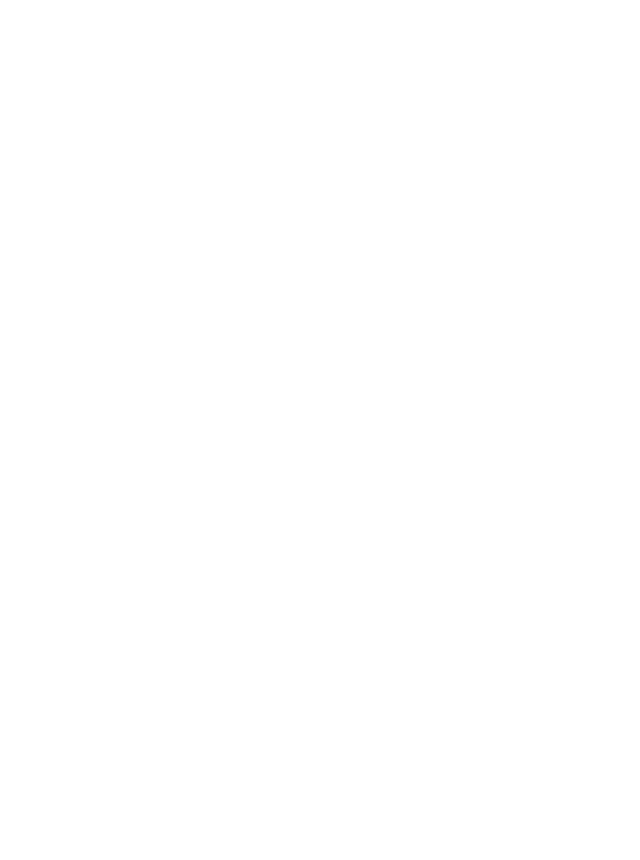
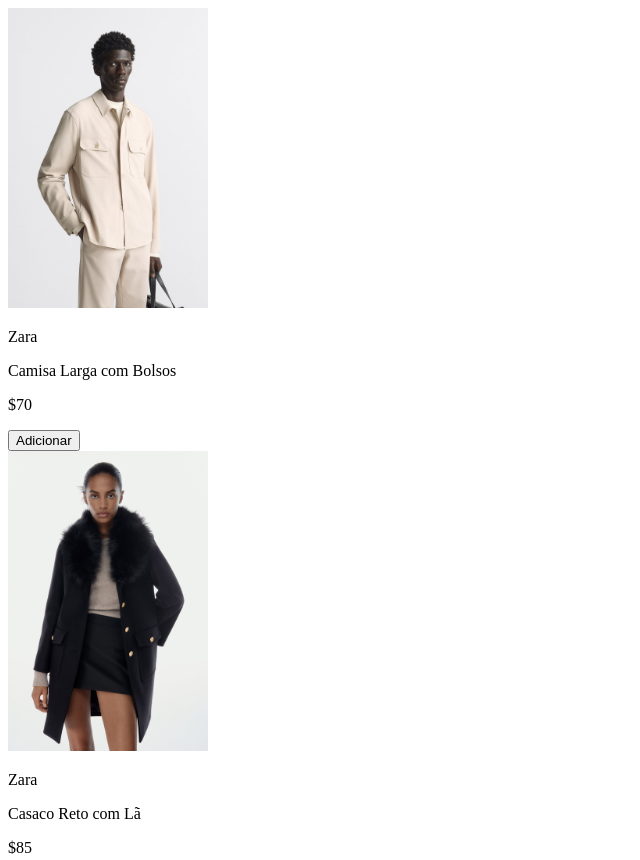
Before and after one commit to RaphMt117/mercadoJS, a website: page index.html in a window 1280 px wide. Shown: the top 860 px of the page, without its empty margins (0-640 px from the left). Before the commit the page ends 800 px from the top, so only its background shows below. Drawn offline with Linux system fonts and the light colour scheme.

Commit message:
added products and basic js

```diff
--- a/index.html
+++ b/index.html
@@ -8,6 +8,14 @@
         <title>MercadoJS</title>
     </head>
     <body>
+        <header>
 
+        </header>
+
+        <main>
+            <section id="container-produto"></section>
+        </main>
+
+        <script src="./main.js"></script>
     </body>
 </html>
--- /dev/null
+++ b/main.js
@@ -0,0 +1,86 @@
+const catalogo = [
+    {
+        id: 1,
+        marca: 'Zara',
+        nome: 'Camisa Larga com Bolsos',
+        preco: 70,
+        imagem: 'product-1.jpg',
+        feminino: false,
+    },
+    {
+        id: 2,
+        marca: 'Zara',
+        nome: 'Casaco Reto com Lã',
+        preco: 85,
+        imagem: 'product-2.jpg',
+        feminino: true,
+    },
+    {
+        id: 3,
+        marca: 'Zara',
+        nome: 'Jaqueta com Efeito Camurça',
+        preco: 60,
+        imagem: 'product-3.jpg',
+        feminino: false,
+    },
+    {
+        id: 4,
+        marca: 'Zara',
+        nome: 'Sobretudo em Mescla de Lã',
+        preco: 160,
+        imagem: 'product-4.jpg',
+        feminino: false,
+    },
+    {
+        id: 5,
+        marca: 'Zara',
+        nome: 'Camisa Larga Acolchoada de Veludo Cotelê',
+        preco: 110,
+        imagem: 'product-5.jpg',
+        feminino: false,
+    },
+    {
+        id: 6,
+        marca: 'Zara',
+        nome: 'Casaco de Lã com Botões',
+        preco: 170,
+        imagem: 'product-6.jpg',
+        feminino: true,
+    },
+    {
+        id: 7,
+        marca: 'Zara',
+        nome: 'Casaco com Botões',
+        preco: 75,
+        imagem: 'product-7.jpg',
+        feminino: true,
+    },
+    {
+        id: 8,
+        marca: 'Zara',
+        nome: 'Colete Comprido com Cinto',
+        preco: 88,
+        imagem: 'product-8.jpg',
+        feminino: true,
+    },
+]
+
+for (const produtoCatalogo of catalogo) {
+    const cartaoProduto = `
+    <div id="card-produto-1">
+        <img
+        src="./assets/img/${produtoCatalogo.imagem}"
+        alt="Produto 1 do Magazine Hashtag."
+        style="height: 300px"
+        />
+
+        <p>${produtoCatalogo.marca}</p>
+        <p>${produtoCatalogo.nome}</p>
+        <p>$${produtoCatalogo.preco}</p>
+
+        <button>Adicionar</button>
+    </div>
+    `
+
+    document.getElementById('container-produto').innerHTML += cartaoProduto
+}
```
Also changed, not shown: assets/img/product-1.jpg (added), assets/img/product-2.jpg (added), assets/img/product-3.jpg (added), assets/img/product-4.jpg (added), assets/img/product-5.jpg (added), assets/img/product-6.jpg (added), assets/img/product-7.jpg (added), assets/img/product-8.jpg (added), assets/logo/hashtag.svg (added).
